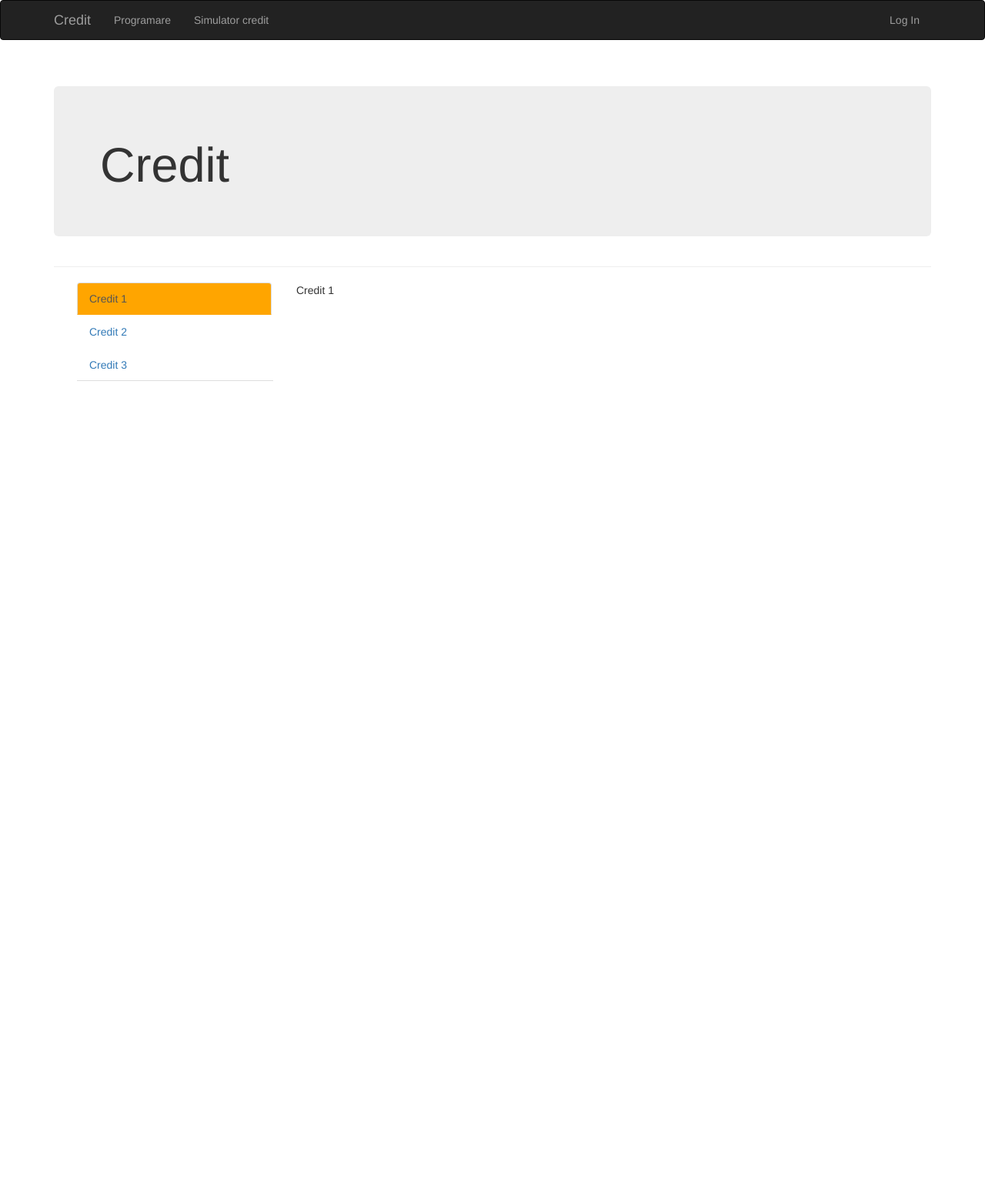
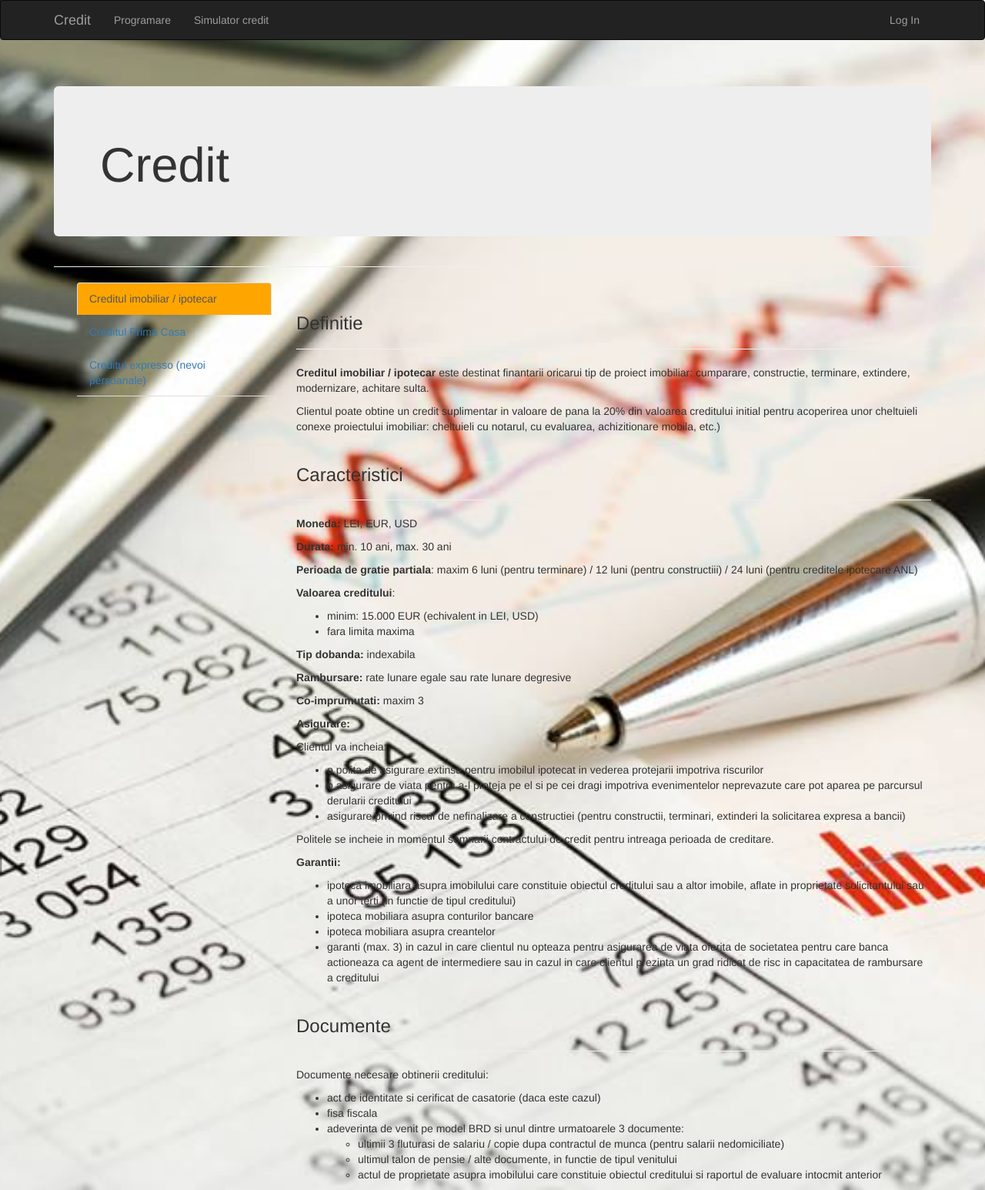
Before and after one commit to gmuj/credit-project, a Flask app: page / in a window 1280 px wide. Shown: the whole page at 77% size. Before the commit the page ends 495 px from the top, so only its background shows below. Run offline with Flask 2, Linux system fonts and the light colour scheme; some libraries are stand-ins or nearby versions.

Commit message:
Add info about credits + simulator updated

```diff
--- a/app/main/views.py
+++ b/app/main/views.py
@@ -1,6 +1,7 @@
 from flask import render_template, redirect, url_for, abort, flash, request
 from flask.ext.login import login_required, current_user
 from . import main
+from app.main.forms import CreditType
 from app.models import Appointment
 from .forms import EditProfileForm, EditProfileAdminForm, AppointmentForm, CreditSimulatorForm, CreditSimulatorResult, \
     CompanyAppointmentForm
@@ -112,13 +113,33 @@ def create_appointment():
             return render_template('appointment.html', form1=form1, form2=form2, form1_class="active")
     return render_template('appointment.html', form1=form1, form2=form2, form1_class="active")
 
+
+
+
+
 @main.route('/credit-simulator', methods=['GET', 'POST'])
 def credit_simulator():
     form = CreditSimulatorForm()
     result_form = None
     if form.validate_on_submit():
+        rate, dobanda = calculate_rate(form.amount.data, form.credit_type.data, form.duration.data)
+        total_amount = (rate * form.duration.data) + (dobanda * form.duration.data)
         result_form = CreditSimulatorResult()
-        result_form.total_amount.data = 44
-        result_form.dae.data = 4.33
+        result_form.rate.data = "%.2f" % rate
+        result_form.total_amount.data = "%.2f" % total_amount
+        result_form.dobanda.data = "%.2f" % dobanda
 
     return render_template('credit_simulator.html', form=form, result_form=result_form)
+
+DOBANDA = {
+    CreditType.CREDIT_EXPRESSO: 9.75,
+    CreditType.PRIMA_CASA: 2.0,
+    CreditType.CREDIT_IMOBILIAR: 5.7,
+}
+
+
+def calculate_rate(credit, credit_type, period):
+    rata_dobanda = DOBANDA[credit_type]
+    rate = credit/period
+    dobanda = credit*(rata_dobanda/100.0)*(period*30/360.0)
+    return rate, dobanda
--- a/app/static/styles.css
+++ b/app/static/styles.css
@@ -17,3 +17,8 @@
 .glyphicon.glyphicon-star.aqua {
     color: aqua;
 }
+
+body {
+  background: url('images/base.jpg') no-repeat center center;
+  background-size:cover;
+}
--- /dev/null
+++ b/app/templates/credit/credit1.html
@@ -0,0 +1,48 @@
+<div class="page-header">
+    <h3>Definitie</h3>
+</div>
+<p><b>Creditul imobiliar / ipotecar</b> este destinat finantarii oricarui tip de proiect imobiliar: cumparare, constructie, terminare, extindere, modernizare, achitare sulta.</p>
+<p>Clientul poate obtine un credit suplimentar in valoare de pana la 20% din valoarea creditului initial pentru acoperirea unor cheltuieli conexe proiectului imobiliar: cheltuieli cu notarul, cu evaluarea, achizitionare mobila, etc.)</p>
+<div class="page-header">
+    <h3>Caracteristici</h3>
+</div>
+<p><b>Moneda:</b> LEI, EUR, USD</p>
+<p><b>Durata:</b> min. 10 ani, max. 30 ani
+<p><b>Perioada de gratie partiala</b>: maxim 6 luni (pentru terminare) / 12 luni (pentru constructiii) / 24 luni (pentru creditele ipotecare ANL)
+<p><b>Valoarea creditului</b>:
+<ul>
+    <li>minim: 15.000 EUR (echivalent in LEI, USD)</li>
+    <li>fara limita maxima</li>
+</ul>
+<p><b>Tip dobanda:</b> indexabila</p>
+<p><b>Rambursare:</b> rate lunare egale sau rate lunare degresive</p>
+<p><b>Co-imprumutati:</b> maxim 3</p>
+<p><b>Asigurare:</b>
+<p>Clientul va incheia:</p>
+<ul>
+    <li>o polita de asigurare extinsa pentru imobilul ipotecat in vederea protejarii impotriva riscurilor</li>
+    <li>o asigurare de viata pentru a-l proteja pe el si pe cei dragi impotriva evenimentelor neprevazute care pot aparea pe parcursul derularii creditului</li>
+    <li>asigurare privind riscul de nefinalizare a constructiei (pentru constructii, terminari, extinderi la solicitarea expresa a bancii)</li>
+</ul>
+<p>Politele se incheie in momentul semnarii contractului de credit pentru intreaga perioada de creditare.</p>
+<p><b>Garantii:</b></p>
+<ul>
+    <li>ipoteca imobiliara asupra imobilului care constituie obiectul creditului sau a altor imobile, aflate in proprietate solicitantului sau a unor terti (in functie de tipul creditului)</li>
+    <li>ipoteca mobiliara asupra conturilor bancare</li>
+    <li>ipoteca mobiliara asupra creantelor</li>
+    <li>garanti (max. 3) in cazul in care clientul nu opteaza pentru asigurarea de viata oferita de societatea pentru care banca actioneaza ca agent de intermediere sau in cazul in care clientul prezinta un grad ridicat de risc in capacitatea de rambursare a creditului</li>
+</ul>
+<div class="page-header">
+    <h3>Documente</h3>
+</div>
+<p>Documente necesare obtinerii creditului:</p>
+<ul>
+    <li>act de identitate si cerificat de casatorie (daca este cazul)</li>
+    <li>fisa fiscala</li>
+    <li>adeverinta de venit pe model BRD si unul dintre urmatoarele 3 documente:</li>
+    <ul>
+        <li>ultimii 3 fluturasi de salariu / copie dupa contractul de munca (pentru salarii nedomiciliate)</li>
+        <li>ultimul talon de pensie / alte documente, in functie de tipul venitului</li>
+        <li>actul de proprietate asupra imobilului care constituie obiectul creditului si raportul de evaluare intocmit anterior</li>
+    </ul>
+</ul>
--- /dev/null
+++ b/app/templates/credit/credit2.html
@@ -0,0 +1,85 @@
+<div class="page-header">
+    <h3>Definitie</h3>
+</div>
+<p><b>Creditul Prima Casa</b> este destinat finantarii unui proiect imobiliar de tipul: achizitie locuinte finalizate, nefinalizate si noi, constructie locuinte benefiar individual sau asociatie fara personalitate juridica de minim 2 beneficiari.</p>
+<h3>Avantaje oferite de creditul Prima Casa</h3>
+<p><b>Costuri competitive:</b></p>
+<ul>
+    <li>una dintre cele mai mici dobanzi de pe piata</li>
+    <li>avans incepand de la 5%</li>
+    <li>0 comision analiza dosar</li>
+    <li>0 comision de administrare lunara</li>
+    <li>0 comision de rambursare anticipata</li>
+</ul>
+<p><b>Accesibilitate:</b></p>
+<ul>
+    <li>gama larga de venituri luate in considerare la evaluarea capacitatii de rambursare: salarii, pensii, venituri din activitati independente, chirii, dividende, dobanzi la depozite, venituri din drepturi de autor, etc.</li>
+    <li>posibilitatea prezentarii a maxim 3 co-imprumutati</li>
+</ul>
+<p><b>Flexibilitate:</b></p>
+<ul>
+    <li>perioada de creditare adaptata capacitatii de rambursare a clientului, de pana la 30 ani</li>
+    <li>dobanda diferentiata in functie de perioada</li>
+    <li>perioada de gratie partiala de pana la 18 luni in care platesc doar dobanda, comisioanele si asigurarile (cuprinsa intre data primei trageri si data efectuarii receptiei la terminarea lucrarilor de constructie) doar pentru constructii</li>
+    <li>clientul poate opta pentru tipul de rambursare dorit: in rate egale sau descrescatoare</li>
+</ul>
+<div class="page-header">
+    <h3>Caracteristici</h3>
+</div>
+<p><b>Moneda:</b> EUR</p>
+<p><b>Durata:</b> min. 10 ani, max. 30 ani</p>
+<p><b>Perioada de gratie partiala:</b> maxim 18 luni (doar pentru constructii)</p>
+<p><b>Valoarea creditului:</b></p>
+<ul>
+    <li>minim: 1000 EUR</li>
+    <li>maxim: 57.000 EUR (locuinte finalizate)</li>
+    <li>&nbsp;&nbsp;&nbsp;&nbsp;&nbsp;&nbsp;&nbsp;&nbsp;&nbsp;&nbsp;&nbsp;&nbsp;&nbsp;61.250 EUR (locuinte noi)</li>
+    <li>&nbsp;&nbsp;&nbsp;&nbsp;&nbsp;&nbsp;&nbsp;&nbsp;&nbsp;&nbsp;&nbsp;&nbsp;&nbsp;66.500 EUR (contructie locuinte beneficiar individual)</li>
+    <li>&nbsp;&nbsp;&nbsp;&nbsp;&nbsp;&nbsp;&nbsp;&nbsp;&nbsp;&nbsp;&nbsp;&nbsp;&nbsp;71.250 EUR (constructie locuinte, asociatie minim 2 beneficiari)</li>
+</ul>
+<p><b>Tip dobanda :</b> indexabila</p>
+<p><b>Rambursare :</b> rate lunare egale sau rate lunare degresive</p>
+<p><b>Co-imprumutati :</b> maxim 3</p>
+<p><b>Asigurare:</b></p>
+<p>Clientul va incheia:</p>
+<ul>
+    <li>o polita de asigurare extinsa pentru imobilul ipotecat in vederea protejarii impotriva riscurilor obligatorie</li>
+    <li>o asigurare de viata pentru a-l proteja pe el si pe cei dragi impotriva evenimentelor neprevazute care pot aparea pe parcursul derularii creditului facultativ</li>
+    <li>asigurare a lucrarilor de constructii - montaj (doar pentru constructii)</li>
+</ul>
+<p>Politele se cesioneaza in favoarea Statului Roman si a BRD si se incheie in momentul semnarii contractului de credit pentru intreaga perioada de creditare.</p>
+<p><b>Garantii:</b></p>
+<ul>
+    <li>ipoteca imobiliara asupra imobilului care constituie obiectul creditului</li>
+    <li>ipoteca mobiliara asupra conturilor bancare</li>
+    <li>ipoteca mobiliara asupra sumelor de bani blocate in cont</li>
+    <li>ipoteca mobiliara asupra creantelor</li>
+</ul>
+<div class="page-header">
+    <h3>Documente</h3>
+</div>
+<p><b>Documente pentru constituirea dosarului de credit:</b></p>
+<ul>
+    <li>Achizitie de locuinte finalizate</li>
+    <li>Constructie de locuinte finalizate</li>
+    <li>Cererea de credit</li>
+    <li>Declaratia pe propria raspundere autentificata la notar, conform careia, la data de intrare in vigoare a Ordonantei de urgenta nr. 60/2009 (4 iunie 2009), titularul nu a detinut si nu detine in proprietate exclusiva sau impreuna cu sotul ori sotia nicio locuinta, indiferent de modul si de momentul in care a fost dobandita, fie detin in proprietate exclusiva sau impreuna cu sotul ori sotia cel mult o locuinta, dobandita prin orice alt mod decat prin Program, in suprafata utila mai mica de 50 m2.</li>
+    <li>Documente care sa ateste veniturile realizate si fisa fiscala sau declaratia de venit pe anul anterior solicitarii creditului, depuse la Administratia Financiara (dupa caz).</li>
+</ul>
+<p><b>Documente care atesta obiectul creditului:</b></p>
+<ul>
+    <li>Precontract vanzare/cumparare pentru imobilul finantat, modalitatea de plata si valoarea avansului achitat (dupa caz)</li>
+    <li>Actele de proprietate ale imobilului ce urmeaza a fi finantat prin credit</li>
+    <li>Raportul de evaluare pentru imobilul ce urmeaza a fi finantat prin credit</li>
+    <li>Dovada constituirii avansului</li>
+    <li>Extras de carte funciara privind inscrierea proprietatii</li>
+    <li>Polita de asigurare a imobilului finantat</li>
+</ul>
+<p><b>Documente necesare obtinerii creditului:</b></p>
+<ul>
+    <li>act de identitate si cerificat de casatorie (daca este cazul)</li>
+    <li>fisa fiscala</li>
+    <li>adeverinta de venit pe model BRD si unul dintre urmatoarele 3 documente: ultimii 3 fluturasi de salariu / copie dupa contractul de munca (pentru salarii nedomiciliate)</li>
+    <li>ultimul talon de pensie / alte documente, in functie de tipul venitului</li>
+    <li>actul de proprietate asupra imobilului care constituie obiectul creditului si raportul de evaluare intocmit anterior</li>
+</ul>
--- /dev/null
+++ b/app/templates/credit/credit3.html
@@ -0,0 +1,41 @@
+<div class="page-header">
+    <h3>Definitie</h3>
+</div>
+<p><b>Creditul EXPRESSO pentru nevoi personale nenominalizate</b> este destinat finantarii oricarui tip de proiect personal, planificat sau neprevazut, fara a fi necesara justificarea destinatiei acestuia. </p>
+<div class="page-header">
+    <h3>Caracteristici</h3>
+</div>
+<p><b>Moneda:</b> LEI, EUR </p>
+<p><b>Durata:</b> 5 ani</p>
+<p><b>Perioada de gratie partiala:</b> maxim 6 luni (la alegerea clientului)</p>
+<p><b>Valoarea creditului:</b></p>
+<ul>
+    <li>minim: 200 EUR (echivalent in LEI)</li>
+    <li>maxim: 15.000 EUR (echivalent in LEI)</li>
+</ul>
+<p><b>Tip dobanda :</b></p>
+<ul>
+    <li>fixa (pentru creditele in LEI)</li>
+    <li>indexabila (pentru creditele in EUR)</li>
+</ul>
+<p><b>Rambursare :</b> rate lunare egale sau rate lunare degresive</p>
+<p><b>Co-imprumutati :</b> maxim 3</p>
+<p><b>Asigurare:</b></p>
+<p>Clientul va incheia o poli ta de asigurare de viata pentru a-l proteja pe el si pe cei dragi impotriva evenimentelor neprevazute care pot aparea pe parcursul derularii creditului. Polita se incheie in momentul semnarii contractului de credit pentru intreaga perioada de creditare.</p>
+<p><b>Garantii:</b></p>
+<ul>
+    <li>ipoteca mobiliara asupra conturilor bancare</li>
+    <li>garanti (max. 3) in cazul in care clientul nu opteaza pentru asigurarea de viata oferita de societatea pentru care banca actioneaza ca agent de intermediere sau in cazul in care clientul prezinta un grad ridicat de risc in capacitatea de rambursare a creditului</li>
+    <li>asigurare de risc financiar pentru creditele in EUR</li>
+</ul>
+<div class="page-header">
+    <h3>Documente</h3>
+</div>
+<p>Documente necesare obtinerii creditului:</p>
+<ul>
+    <li>act de identitate si cerificat de casatorie (daca este cazul)</li>
+    <li>fisa fiscala</li>
+    <li>adeverinta de venit pe model BRD si unul dintre urmatoarele 3 documente: ultimii 3 fluturasi de salariu / copie dupa contractul de munca (pentru salarii nedomiciliate)</li>
+    <li>ultimul talon de pensie / alte documente, in functie de tipul venitului</li>
+    <li>ultima factura de utilitati (la alegere dintre: telefon fix, telefon mobil, electricitate. apa, gaz, cablu TV), din care sa reiasa aceeasi adresa cu cea din actul de identitate</li>
+</ul>
--- a/app/templates/index.html
+++ b/app/templates/index.html
@@ -22,21 +22,21 @@
     <div class="container">
         <div class="col-xs-3">
             <ul class="nav nav-tabs nav-stacked tabs-left">
-                <li class="active"><a data-toggle="tab" href="#credit1">Credit 1</a></li>
-                <li><a data-toggle="tab" href="#credit2">Credit 2</a></li>
-                <li><a data-toggle="tab" href="#credit3">Credit 3</a></li>
+                <li class="active"><a data-toggle="tab" href="#credit1">Creditul imobiliar / ipotecar</a></li>
+                <li><a data-toggle="tab" href="#credit2">Creditul Prima Casa</a></li>
+                <li><a data-toggle="tab" href="#credit3">Creditul expresso (nevoi persoanale)</a></li>
             </ul>
         </div>
         <div class="col-xs-9">
             <div class="tab-content">
                 <div id="credit1" class="tab-pane fade in active">
-                    Credit 1
+                    {% include 'credit/credit1.html' %}
                 </div>
                 <div  id="credit2" class="tab-pane fade">
-                    Credit 2
+                    {% include 'credit/credit2.html' %}
                 </div>
                 <div id="credit3" class="tab-pane fade">
-                    Credit 3
+                    {% include 'credit/credit3.html' %}
                 </div>
             </div>
         </div>
```
Also changed, not shown: app/main/forms.py (+20 -4 lines), app/static/images/base.jpg (added).
